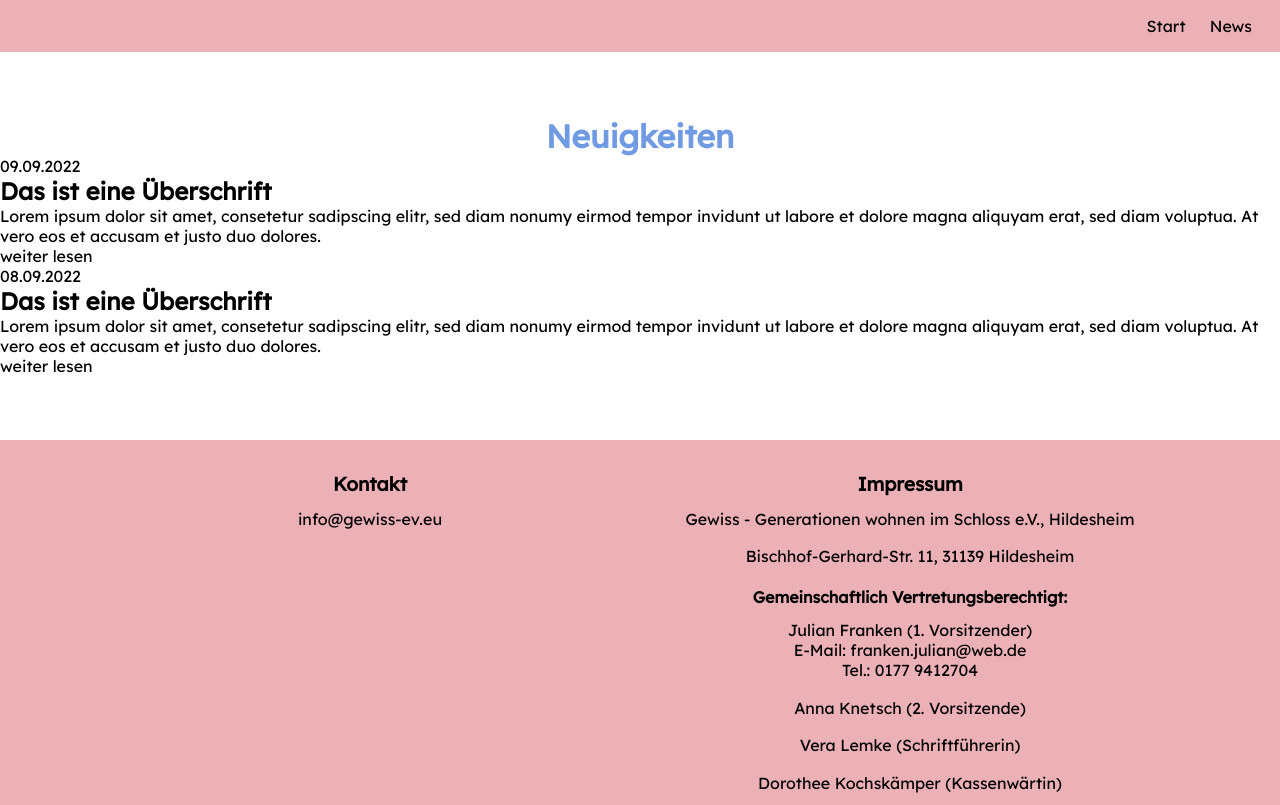
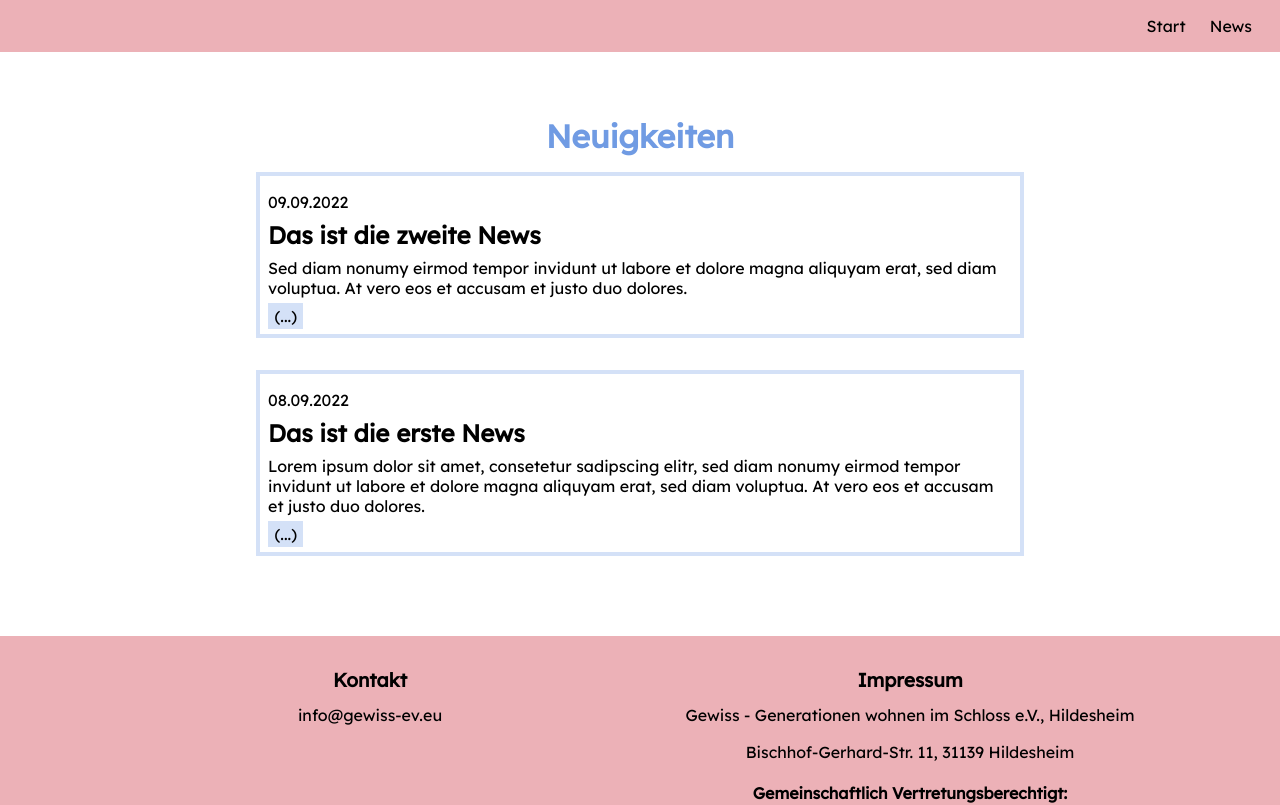
Before and after one commit to klueteruopa/gewissev, a Next.js app: page /news in a window 1280 px wide. Shown: the top 805 px of the page. Built offline with nearby package versions, Linux system fonts and the light colour scheme.

Commit message:
CSS für News

```diff
--- a/components/Blog.tsx
+++ b/components/Blog.tsx
@@ -9,11 +9,11 @@ const Blog = () => {
         <div className={styles.blog}>
             <h3>Neuigkeiten</h3>
             {items.slice(0).reverse().map((item) => (
-                <div key={item.datum}>
+                <div className={styles.blogItem} key={item.datum}>
                     <p>{item.datum}</p>
                     <h2>{item.ueberschrift}</h2>
                     <p>{item.teaser}</p>
-                    <span>weiter lesen</span>
+                    <span>(...)</span>
                 </div>
             ))}
         </div>
--- a/public/content/leitsaetze.json
+++ b/public/content/leitsaetze.json
@@ -23,12 +23,6 @@
       "direction": "right",
       "text": "Der achtsame Umgang mit unseren Mitmenschen, unserer Umwelt und uns selbst ist uns sehr wichtig.",
       "image": "blume.svg"
-    },
-    {
-      "id": 5,
-      "direction": "left",
-      "text": "testest.",
-      "image": "faust.svg"
     }
   ]
 }
--- a/public/content/news.json
+++ b/public/content/news.json
@@ -2,7 +2,7 @@
   "items": [
     {
       "datum": "08.09.2022",
-      "ueberschrift": "Das ist eine Überschrift",
+      "ueberschrift": "Das ist die erste News",
       "teaser": "Lorem ipsum dolor sit amet, consetetur sadipscing elitr, sed diam nonumy eirmod tempor invidunt ut labore et dolore magna aliquyam erat, sed diam voluptua. At vero eos et accusam et justo duo dolores.",
       "text": [
         {
@@ -25,8 +25,8 @@
     },
     {
       "datum": "09.09.2022",
-      "ueberschrift": "Das ist eine Überschrift",
-      "teaser": "Lorem ipsum dolor sit amet, consetetur sadipscing elitr, sed diam nonumy eirmod tempor invidunt ut labore et dolore magna aliquyam erat, sed diam voluptua. At vero eos et accusam et justo duo dolores.",
+      "ueberschrift": "Das ist die zweite News",
+      "teaser": "Sed diam nonumy eirmod tempor invidunt ut labore et dolore magna aliquyam erat, sed diam voluptua. At vero eos et accusam et justo duo dolores.",
       "text": [
         {
           "typ": "header",
--- a/styles/Blog.module.scss
+++ b/styles/Blog.module.scss
@@ -7,6 +7,28 @@
   flex-direction: column;
   align-items: center;
   margin: 1rem 0rem;
+
+  .blogItem {
+    border: 4px solid $sub-blue;
+    padding: 0.5rem;
+    margin: 1rem;
+    cursor: pointer;
+    max-width: $breakpoint-tablet;
+
+    p {
+      margin: 0.5rem 0rem;
+    }
+
+    span {
+      background: $sub-blue;
+      padding: 0.2rem 0.4rem;
+    }
+
+  }
+
+  .blogItem:hover {
+    border: 4px solid $blue;
+  }
 
   h3 {
     font-size: 1.4rem;
```
